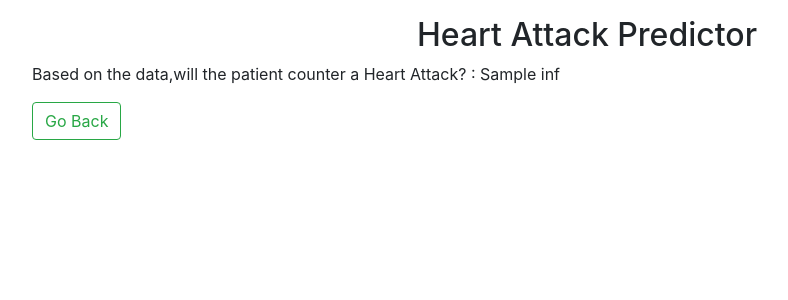
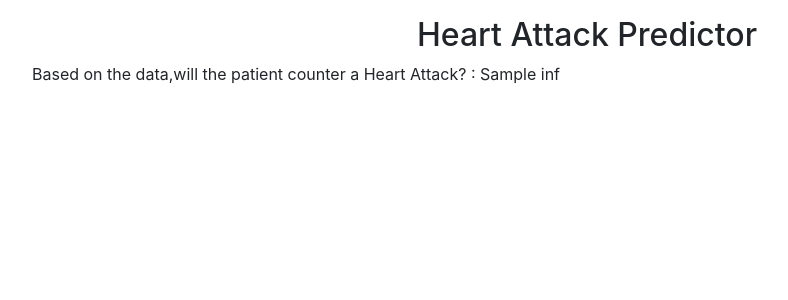
Before and after one commit to Srilekha-Inampudi/heart-disease-predictors, a Flask app: template templates/heartshow.html in a window 1280 px wide. Shown: the part 56-356 px from the top of the page, without its empty margins (53-841 px from the left). Run offline with Flask 2, Linux system fonts and the light colour scheme; the template is opened without the code that fills it: most values are stand-ins (such as "Sample title", 1, 10 or a date in 2020); parts of the project's set-up code (start-up, migrations or seed data) failed here and were passed over; some libraries are stand-ins or nearby versions.

Commit message:
Update heartshow.html

```diff
--- a/templates/heartshow.html
+++ b/templates/heartshow.html
@@ -38,9 +38,6 @@
     <div class="container">
         <h2 class="text-center mt-3">Heart Attack Predictor</h2>
         <p>Based on the data,will the patient counter a Heart Attack? : {{inf}}</p>
-        <a href="/home.html">
-            <button class="btn btn-outline-success my-2 my-sm-0" type="submit">Go Back</button>
-        </a>
     </div>
 
     <!-- Optional JavaScript -->
```
